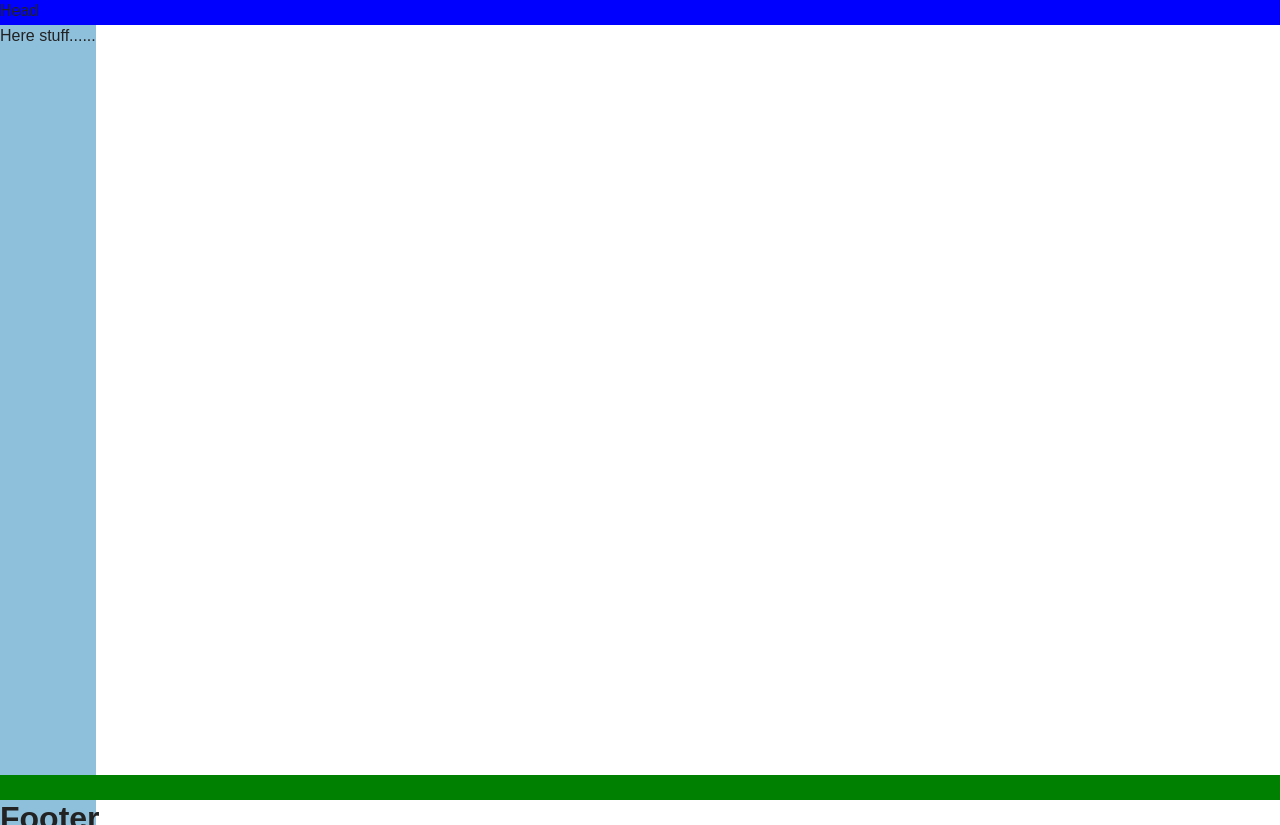
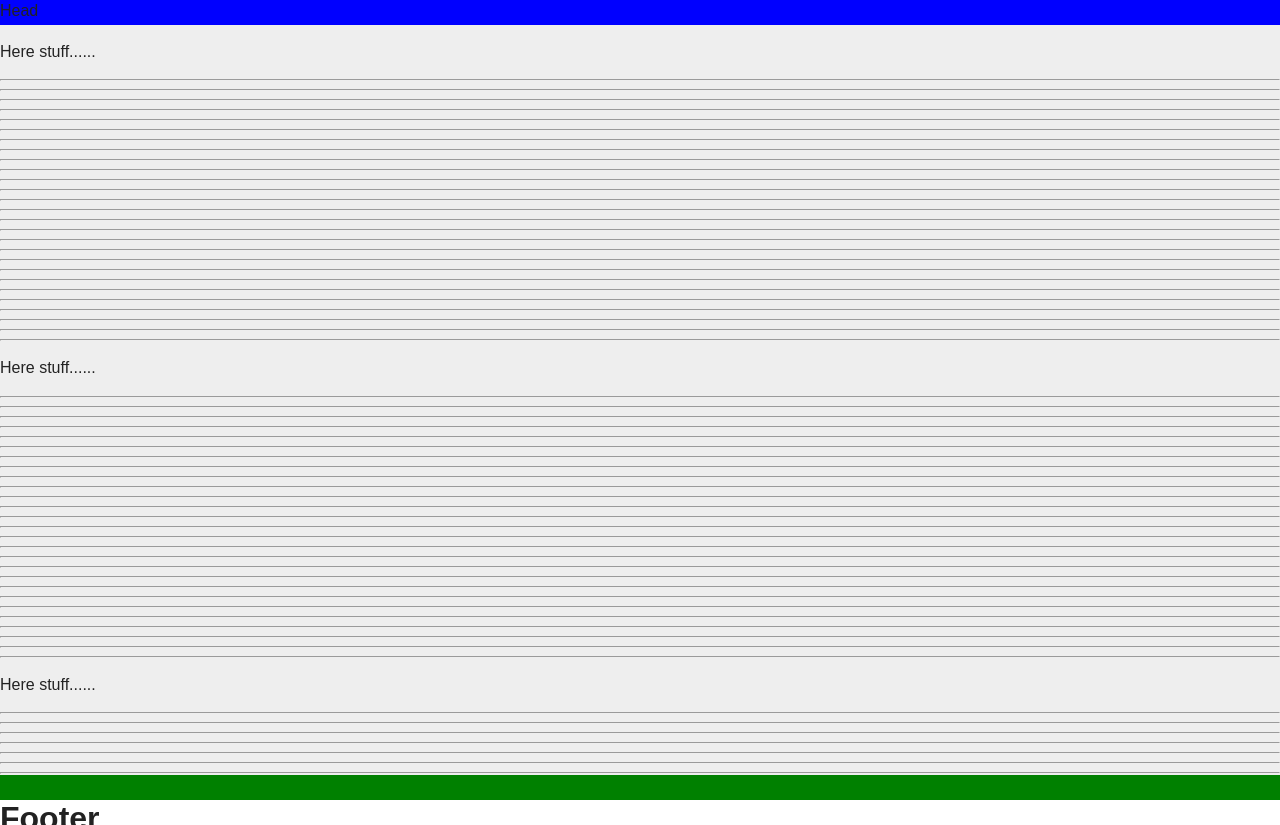
Before and after one commit to karmaCRM/BackboneMobile, a website: page public/index.html in a window 1280 px wide. After the commit the page ends 800 px from the top, so only its background shows below. Drawn offline with Linux system fonts and the light colour scheme.

Commit message:
added scrollable body

```diff
--- a/public/css/app.css
+++ b/public/css/app.css
@@ -1,4 +1,9 @@
-html, body { height: 100%; }
+html, body {
+  padding: 0px;
+  margin: 0px;
+  height: 100%;
+  overflow: hidden;
+}
 
 .fixed-header {
   z-index: 1;
@@ -14,9 +19,12 @@ html, body { height: 100%; }
   position: absolute;
   top: 25px;
   bottom: 25px;
-  height: 100%;
-  overflow: scroll;
-  background: #8EBFDB;
+  overflow-y: scroll;
+  -webkit-overflow-scrolling: touch;
+/*  overflow-x: hidden;
+  overflow-y: hidden; */
+  background: #EEEEEE;
+  width: 100%;
 }
 
 .fixed-footer {
--- a/public/index.html
+++ b/public/index.html
@@ -42,7 +42,52 @@
   <body>
     <div id="app">
       <div class='fixed-header'>Head</div>
-      <div class='scroll-body'>Here stuff......</div>
+      <div class='scroll-body'>
+        <p>
+          Here stuff......
+          <hr><hr><hr><hr><hr><hr><hr><hr><hr><hr><hr><hr><hr><hr><hr><hr><hr><hr><hr><hr><hr><hr><hr><hr><hr><hr><hr>
+        </p>
+        <p>
+          Here stuff......
+          <hr><hr><hr><hr><hr><hr><hr><hr><hr><hr><hr><hr><hr><hr><hr><hr><hr><hr><hr><hr><hr><hr><hr><hr><hr><hr><hr>
+        </p>
+        <p>
+          Here stuff......
+          <hr><hr><hr><hr><hr><hr><hr><hr><hr><hr><hr><hr><hr><hr><hr><hr><hr><hr><hr><hr><hr><hr><hr><hr><hr><hr><hr>
+        </p>
+        <p>
+          Here stuff......
+          <hr><hr><hr><hr><hr><hr><hr><hr><hr><hr><hr><hr><hr><hr><hr><hr><hr><hr><hr><hr><hr><hr><hr><hr><hr><hr><hr>
+        </p>
+        <p>
+          Here stuff......
+          <hr><hr><hr><hr><hr><hr><hr><hr><hr><hr><hr><hr><hr><hr><hr><hr><hr><hr><hr><hr><hr><hr><hr><hr><hr><hr><hr>
+        </p>
+        <p>
+          Here stuff......
+          <hr><hr><hr><hr><hr><hr><hr><hr><hr><hr><hr><hr><hr><hr><hr><hr><hr><hr><hr><hr><hr><hr><hr><hr><hr><hr><hr>
+        </p>
+        <p>
+          Here stuff......
+          <hr><hr><hr><hr><hr><hr><hr><hr><hr><hr><hr><hr><hr><hr><hr><hr><hr><hr><hr><hr><hr><hr><hr><hr><hr><hr><hr>
+        </p>
+        <p>
+          Here stuff......
+          <hr><hr><hr><hr><hr><hr><hr><hr><hr><hr><hr><hr><hr><hr><hr><hr><hr><hr><hr><hr><hr><hr><hr><hr><hr><hr><hr>
+        </p>
+        <p>
+          Here stuff......
+          <hr><hr><hr><hr><hr><hr><hr><hr><hr><hr><hr><hr><hr><hr><hr><hr><hr><hr><hr><hr><hr><hr><hr><hr><hr><hr><hr>
+        </p>
+        <p>
+          Here stuff......
+          <hr><hr><hr><hr><hr><hr><hr><hr><hr><hr><hr><hr><hr><hr><hr><hr><hr><hr><hr><hr><hr><hr><hr><hr><hr><hr><hr>
+        </p>
+        <p>
+          Here stuff......
+          <hr><hr><hr><hr><hr><hr><hr><hr><hr><hr><hr><hr><hr><hr><hr><hr><hr><hr><hr><hr><hr><hr><hr><hr><hr><hr><hr>
+        </p>
+      </div>
       <div class='fixed-footer'><h1>Footer</h1></div>
     </div>
   </body>
```
